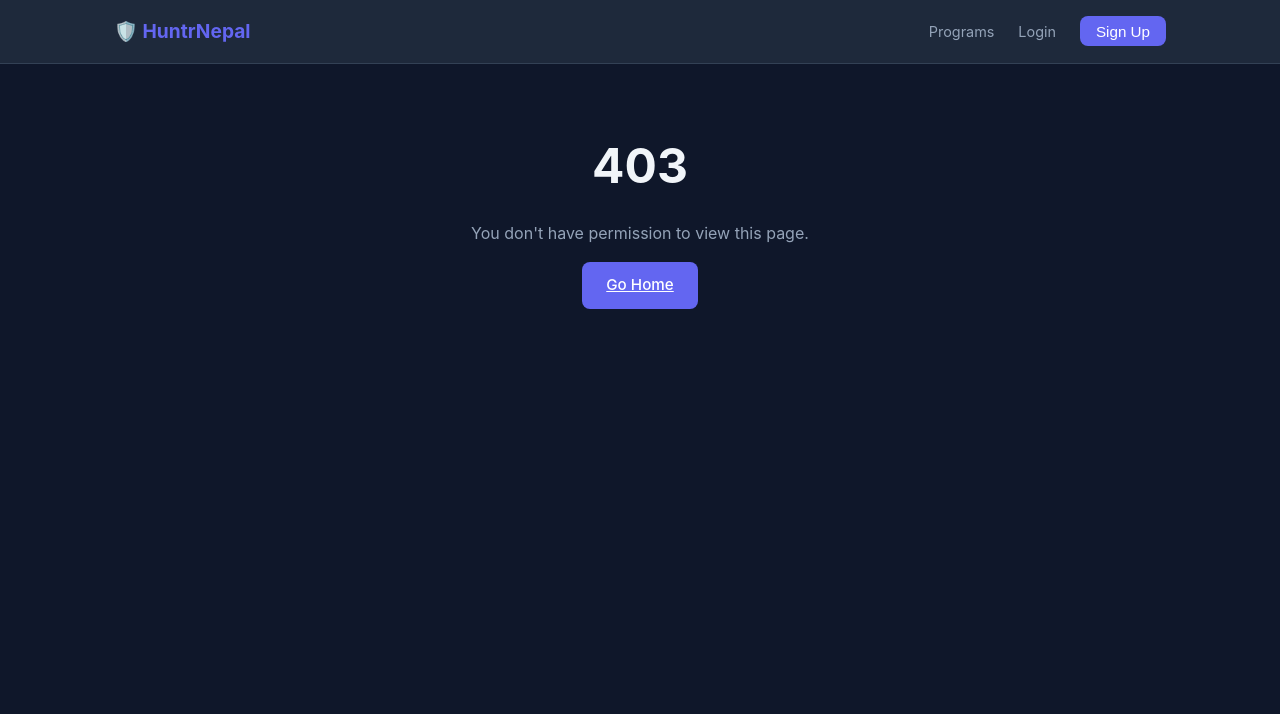
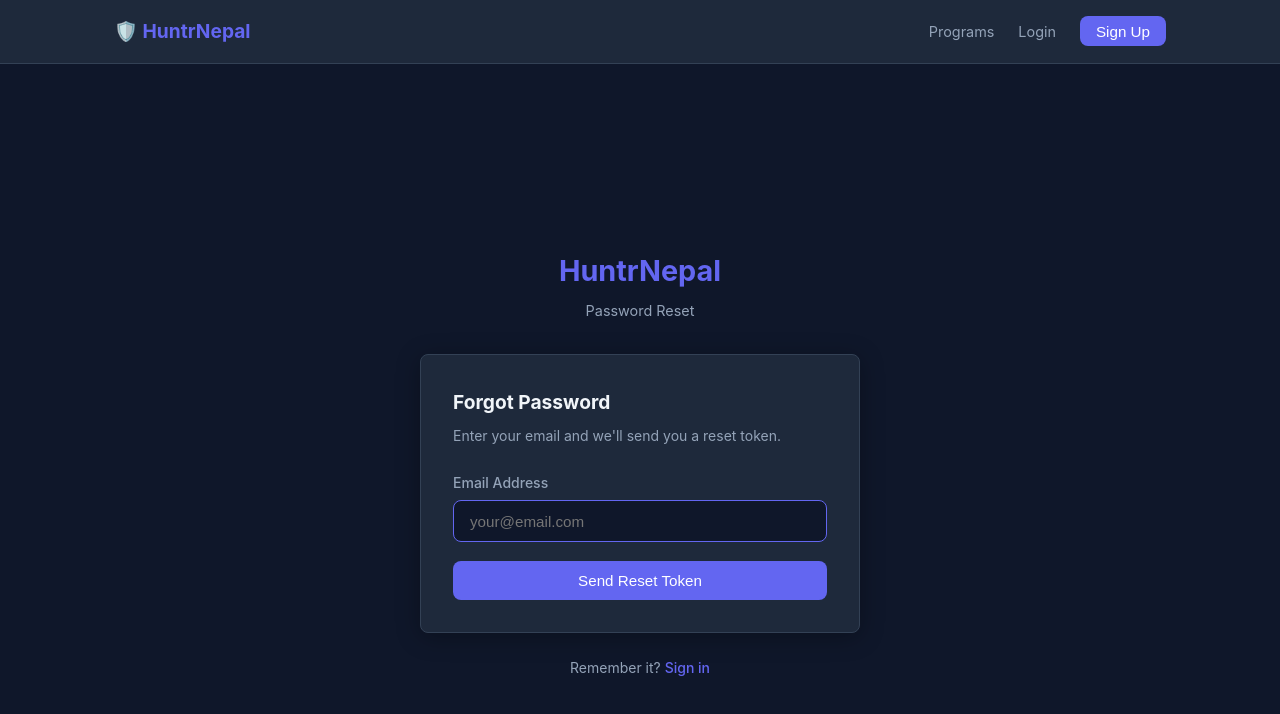
Before and after one commit to apala-1/huntrnepal, a React app in the folder frontend/: page /reset-password in a window 1280 px wide. Shown: the top 714 px of the page. Built offline with nearby package versions, Linux system fonts and the light colour scheme; no server answers; the HTML template or start-up script is replaced by a standard one.

Commit message:
Add ForgotPassword page: secure reset flow with token expiry, generic responses prevent enumeration

```diff
--- a/frontend/src/App.jsx
+++ b/frontend/src/App.jsx
@@ -32,6 +32,7 @@ const App = () => {
           <Route path="/login" element={<Login />} />
           <Route path="/register" element={<Register />} />
           <Route path="/forgot-password" element={<ForgotPassword />} />
+          <Route path="/reset-password" element={<ForgotPassword />} />
           <Route path="/programs" element={<Programs />} />
           <Route path="/programs/:id" element={<ProgramDetail />} />
           <Route path="/unauthorized" element={<Unauthorized />} />
--- a/frontend/src/pages/ForgotPassword.jsx
+++ b/frontend/src/pages/ForgotPassword.jsx
@@ -1,13 +1,21 @@
 import { useState } from 'react';
-import { Link } from 'react-router-dom';
+import { Link, useNavigate, useSearchParams } from 'react-router-dom';
 import api from '../api/axios';
 
 const ForgotPassword = () => {
-  const [step, setStep] = useState('request'); // request | reset | done
-  const [email, setEmail] = useState('');
-  const [token, setToken] = useState('');
-  const [debugToken, setDebugToken] = useState(''); // shows the vuln
+  const [searchParams] = useSearchParams();
+  const navigate = useNavigate();
+
+  // If arriving from email link, go straight to reset step
+  const emailFromUrl = searchParams.get('email') || '';
+  const tokenFromUrl = searchParams.get('token') || '';
+
+  const [step, setStep] = useState(tokenFromUrl ? 'reset' : 'request');
+  const [email, setEmail] = useState(emailFromUrl);
+  const [token, setToken] = useState(tokenFromUrl);
   const [newPassword, setNewPassword] = useState('');
+  const [confirmPassword, setConfirmPassword] = useState('');
+  const [message, setMessage] = useState('');
   const [error, setError] = useState('');
   const [loading, setLoading] = useState(false);
 
@@ -16,14 +24,13 @@ const ForgotPassword = () => {
     setLoading(true);
     setError('');
     try {
-      await api.post('/auth/forgot-password', { email });
-      // ✅ FIXED: No longer shows token in UI
+      const res = await api.post('/auth/forgot-password', { email });
+      setMessage(res.data.message);
       setStep('reset');
-      setMessage('Reset instructions sent. Please check your email.');
     } catch (err) {
-      // ✅ FIXED: Generic message prevents user enumeration
+      // Generic error - same as success to prevent enumeration
+      setMessage('If an account exists with this email, reset instructions have been sent.');
       setStep('reset');
-      setMessage('If this email exists, reset instructions have been sent.');
     } finally {
       setLoading(false);
     }
@@ -31,13 +38,21 @@ const ForgotPassword = () => {
 
   const handleReset = async (e) => {
     e.preventDefault();
+    setError('');
+
+    if (newPassword !== confirmPassword) {
+      return setError('Passwords do not match');
+    }
+    if (newPassword.length < 8) {
+      return setError('Password must be at least 8 characters');
+    }
+
     setLoading(true);
-    setError('');
     try {
       await api.post('/auth/reset-password', { email, token, newPassword });
       setStep('done');
     } catch (err) {
-      setError(err.response?.data?.error || 'Reset failed');
+      setError(err.response?.data?.error || 'Reset failed. Token may have expired.');
     } finally {
       setLoading(false);
     }
@@ -47,16 +62,19 @@ const ForgotPassword = () => {
     <div className="auth-wrapper">
       <div className="auth-card">
         <div className="auth-logo">
-          <h1>🛡️ HuntrNepal</h1>
+          <h1>HuntrNepal</h1>
           <p>Password Reset</p>
         </div>
 
         <div className="card">
           {step === 'request' && (
             <>
-              <h2 style={{ fontSize: '1.2rem', marginBottom: '1rem' }}>
+              <h2 style={{ fontSize: '1.2rem', marginBottom: '0.5rem' }}>
                 Forgot Password
               </h2>
+              <p style={{ color: 'var(--text-muted)', fontSize: '0.875rem', marginBottom: '1.5rem' }}>
+                Enter your email and we'll send you a reset token.
+              </p>
               {error && <div className="alert alert-error">{error}</div>}
               <form onSubmit={handleRequest}>
                 <div className="form-group">
@@ -66,7 +84,7 @@ const ForgotPassword = () => {
                     value={email}
                     onChange={e => setEmail(e.target.value)}
                     placeholder="your@email.com"
-                    required
+                    required autoFocus
                   />
                 </div>
                 <button type="submit" className="btn btn-primary" disabled={loading}>
@@ -79,25 +97,37 @@ const ForgotPassword = () => {
           {step === 'reset' && (
             <>
               <h2 style={{ fontSize: '1.2rem', marginBottom: '0.5rem' }}>
-                Enter Reset Token
+                Reset Password
               </h2>
-              {debugToken && (
-                <div className="alert alert-error" style={{ marginBottom: '1rem' }}>
-                  Token: <strong>{debugToken}</strong>
-                  <br />
-
+              {message && (
+                <div className="alert alert-success" style={{ marginBottom: '1rem' }}>
+                  {message}
                 </div>
               )}
+              <p style={{ color: 'var(--text-muted)', fontSize: '0.875rem', marginBottom: '1.5rem' }}>
+                Check your email for the 6-digit reset token. It expires in 30 minutes.
+              </p>
               {error && <div className="alert alert-error">{error}</div>}
               <form onSubmit={handleReset}>
+                <div className="form-group">
+                  <label>Email</label>
+                  <input
+                    type="email"
+                    value={email}
+                    onChange={e => setEmail(e.target.value)}
+                    placeholder="your@email.com"
+                    required
+                  />
+                </div>
                 <div className="form-group">
                   <label>Reset Token</label>
                   <input
                     value={token}
                     onChange={e => setToken(e.target.value)}
-                    placeholder="6-digit token"
+                    placeholder="6-digit token from email"
                     maxLength={6}
                     style={{ textAlign: 'center', letterSpacing: '0.5rem', fontSize: '1.2rem' }}
+                    autoFocus
                   />
                 </div>
                 <div className="form-group">
@@ -106,28 +136,49 @@ const ForgotPassword = () => {
                     type="password"
                     value={newPassword}
                     onChange={e => setNewPassword(e.target.value)}
-                    placeholder="New password"
+                    placeholder="Min 8 chars, uppercase, number, special"
+                  />
+                </div>
+                <div className="form-group">
+                  <label>Confirm New Password</label>
+                  <input
+                    type="password"
+                    value={confirmPassword}
+                    onChange={e => setConfirmPassword(e.target.value)}
+                    placeholder="Repeat new password"
                   />
                 </div>
                 <button type="submit" className="btn btn-primary" disabled={loading}>
                   {loading ? 'Resetting...' : 'Reset Password'}
                 </button>
               </form>
+              <button
+                className="btn btn-outline"
+                style={{ marginTop: '0.75rem' }}
+                onClick={() => setStep('request')}
+              >
+                Resend Token
+              </button>
             </>
           )}
 
           {step === 'done' && (
             <div style={{ textAlign: 'center', padding: '1rem' }}>
-              <div style={{ fontSize: '2rem', marginBottom: '1rem' }}>✅</div>
+              <div style={{ fontSize: '3rem', marginBottom: '1rem' }}>
+                ✓
+              </div>
               <h2 style={{ fontSize: '1.2rem', marginBottom: '0.5rem' }}>
-                Password Reset!
+                Password Reset Successfully
               </h2>
-              <p style={{ color: 'var(--text-muted)', marginBottom: '1.5rem' }}>
-                Your password has been updated.
+              <p style={{ color: 'var(--text-muted)', marginBottom: '1.5rem', fontSize: '0.875rem' }}>
+                Your password has been updated. Please sign in with your new password.
               </p>
-              <Link to="/login" className="btn btn-primary">
-                Back to Login
-              </Link>
+              <button
+                className="btn btn-primary"
+                onClick={() => navigate('/login')}
+              >
+                Go to Login
+              </button>
             </div>
           )}
         </div>
```
